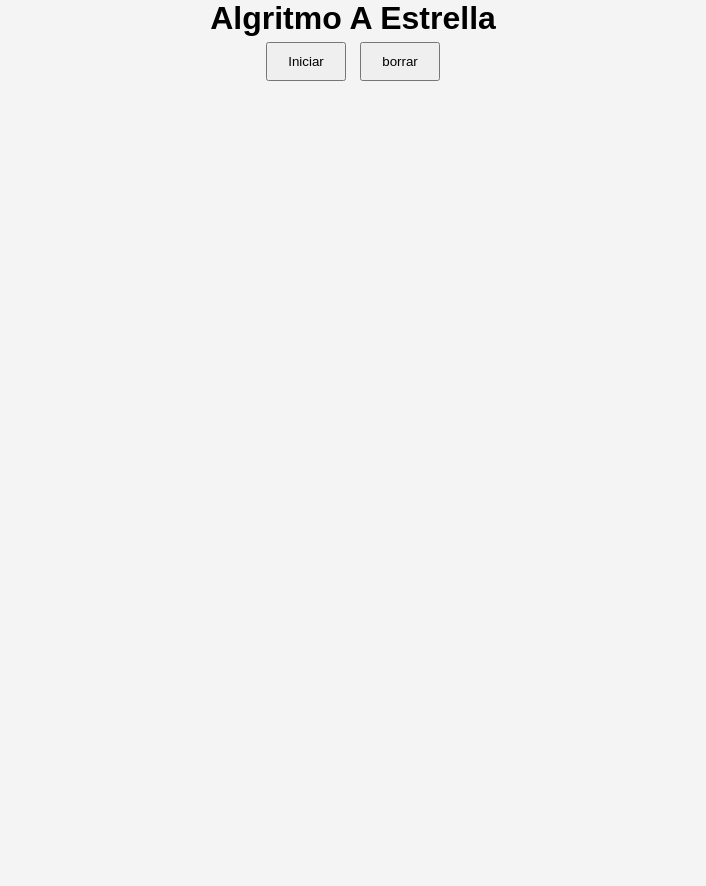
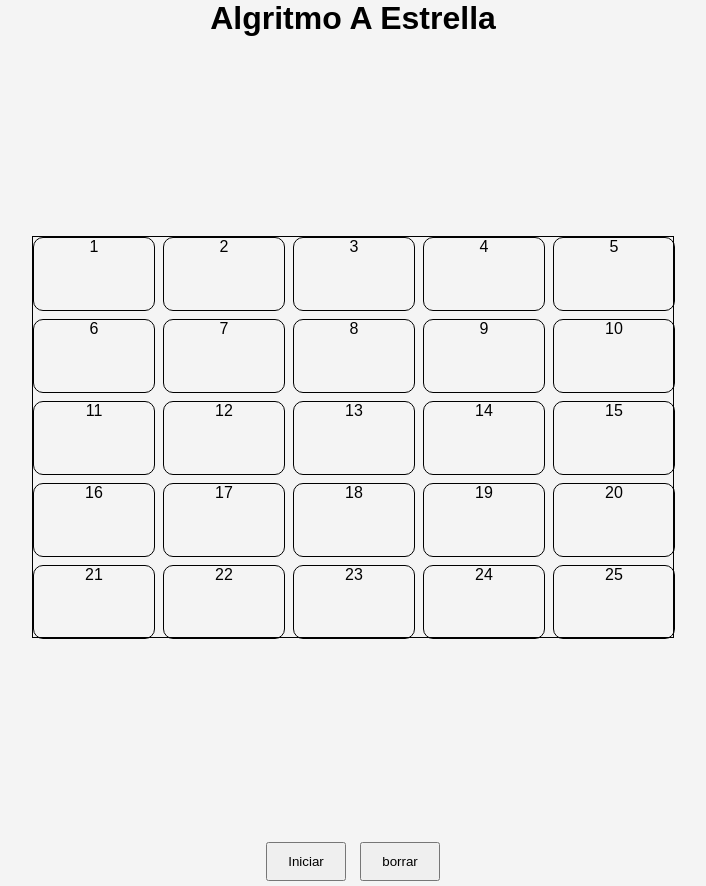
Before and after one commit to DiegoA-CR/AlgoritmoAEstrella, a plain HTML site: page index.html in a window 1280 px wide. Shown: the whole page, without its empty margins (287-993 px from the left). Before the commit the page ends 800 px from the top, so only its background shows below. Drawn offline with Linux system fonts and the light colour scheme.

Commit message:
js inicio modificicones necesarias

```diff
--- a/index.html
+++ b/index.html
@@ -11,7 +11,35 @@
 
     <h1> Algritmo A Estrella </h1>
 
-    <div> </div>
+    <div class="contenedor">
+        <div class="panel">
+            <div class="card">1</div>
+            <div class="card">2</div>
+            <div class="card">3</div>
+            <div class="card">4</div>
+            <div class="card">5</div>
+            <div class="card">6</div>
+            <div class="card">7</div>
+            <div class="card">8</div>
+            <div class="card">9</div>
+            <div class="card">10</div>
+            <div class="card">11</div>
+            <div class="card">12</div>
+            <div class="card">13</div>
+            <div class="card">14</div>
+            <div class="card">15</div>
+            <div class="card">16</div>
+            <div class="card">17</div>
+            <div class="card">18</div>
+            <div class="card">19</div>
+            <div class="card">20</div>
+            <div class="card">21</div>
+            <div class="card">22</div>
+            <div class="card">23</div>
+            <div class="card">24</div>
+            <div class="card">25</div>
+        </div>
+    </div>
 
     <button> Iniciar </button>
     <button> borrar </button>
--- a/main.js
+++ b/main.js
@@ -1,8 +1,26 @@
 const filas = 5;
-const colas = 5;
+const comlumnas = 5;
 
 let marcaInicio = 0;
 let marcaFin = null;
 
 const listaTemporal = [];
 const recorridoFinal = [];
+
+
+const Elemento = document.getElementById('grid');
+
+class Nodo {
+    constructor (filas,comlumnas){
+        this.filas = filas;
+        this.comlumnas = comlumnas;
+
+    }
+}
+
+
+const card = document.querySelector('.card');
+
+card.addEventListener('click', () => {
+    card.classList.toggle('activa');
+})
--- a/style.css
+++ b/style.css
@@ -11,6 +11,7 @@
     --puntoB: #CC0606;
     --LT: #040772 ;
     --RF: #F4320B;
+    --texto: #000000;
 }
 
 body{
@@ -23,13 +24,35 @@ h1{
     color: #000000;
 }
 
-#grid{
+.contenedor{
+    width: 100vw;
+    height: 100vh;
+    display: flex;
+    justify-content: center;
+    align-items: center;
+}
+.panel{
+    position:center;
+    width: 50vw;
+    height: 50vh;
     display:grid;
-    grid-template-columns: repeat(20, 30px);
-    gap:2px;
-    justify-content:center;
-    margin:20px auto;
+    grid-template-columns: repeat(5, 1fr);
+    grid-template-rows: repeat(5,1fr);
+    gap: 10px;
+    border: 1px solid  var(--texto);
 
+}
+
+.card{
+    width: 100%;
+    height: 100%;
+    border: 1px solid var(--texto);
+    border-radius: 10px;
+
+}
+
+.activa{
+    background: var(--texto);
 }
 
 .marcaInicio{
```
